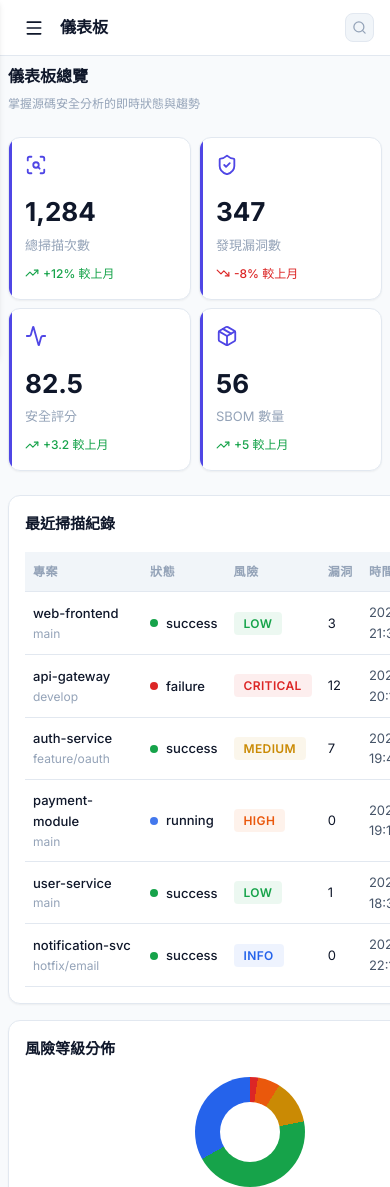
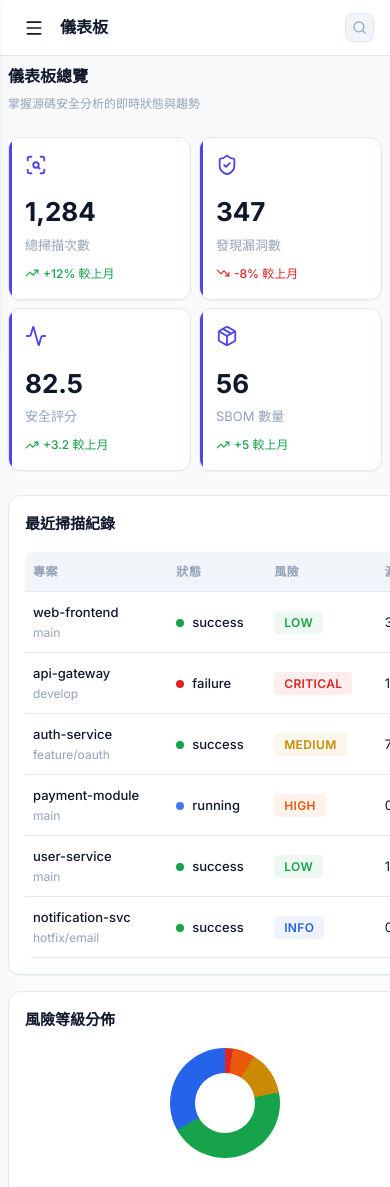
Before and after one commit to lllinnn1201/security-platform, a Next.js app in the folder frontend/: page / in a window 390 px wide. Shown: the top 1187 px of the page. Built offline with nearby package versions, Linux system fonts and the light colour scheme.

Commit message:
feat: optimize mobile layout for recent scan records

```diff
--- a/frontend/app/globals.css
+++ b/frontend/app/globals.css
@@ -619,6 +619,29 @@ a:hover {
   /* 水平溢出可捲動 */
   -webkit-overflow-scrolling: touch;
   /* iOS 慣性捲動 */
+  position: relative;
+  border-radius: var(--radius-md);
+}
+
+/* 捲動陰影提示：暗示右側還有內容 */
+.table-wrapper::after {
+  content: '';
+  position: absolute;
+  top: 0;
+  right: 0;
+  bottom: 0;
+  width: 20px;
+  background: linear-gradient(to left, rgba(0, 0, 0, 0.05), transparent);
+  pointer-events: none;
+  opacity: 0;
+  transition: opacity 0.3s;
+}
+
+@media (max-width: 768px) {
+  .table-wrapper::after {
+    opacity: 1;
+    /* 手機版顯示陰影提示 */
+  }
 }
 
 /* ---------- 表格樣式 ---------- */
@@ -1553,7 +1576,13 @@ a:hover {
 
   /* 極小螢幕下的表格最小寬度 */
   .data-table {
-    min-width: 450px;
+    min-width: 400px;
+    /* 從 450px 下調，減少極小螢幕的捲動壓力 */
+  }
+
+  /* 移動端隱藏特定欄位工具 */
+  .mobile-hide {
+    display: none !important;
   }
 
   /* 選項按鈕群全寬 */
--- a/frontend/app/page.tsx
+++ b/frontend/app/page.tsx
@@ -82,7 +82,7 @@ export default function DashboardPage() {
                   <th>狀態</th>
                   <th>風險</th>
                   <th>漏洞</th>
-                  <th>時間</th>
+                  <th className="mobile-hide">時間</th>
                 </tr>
               </thead>
               <tbody>
@@ -105,7 +105,9 @@ export default function DashboardPage() {
                     {/* 漏洞數量 */}
                     <td>{scan.vulnerabilities}</td>
                     {/* 掃描時間 */}
-                    <td style={{ fontSize: '13px', color: 'var(--text-secondary)' }}>{scan.date}</td>
+                    <td className="mobile-hide" style={{ fontSize: '13px', color: 'var(--text-secondary)' }}>
+                      {scan.date}
+                    </td>
                   </tr>
                 ))}
               </tbody>
```
